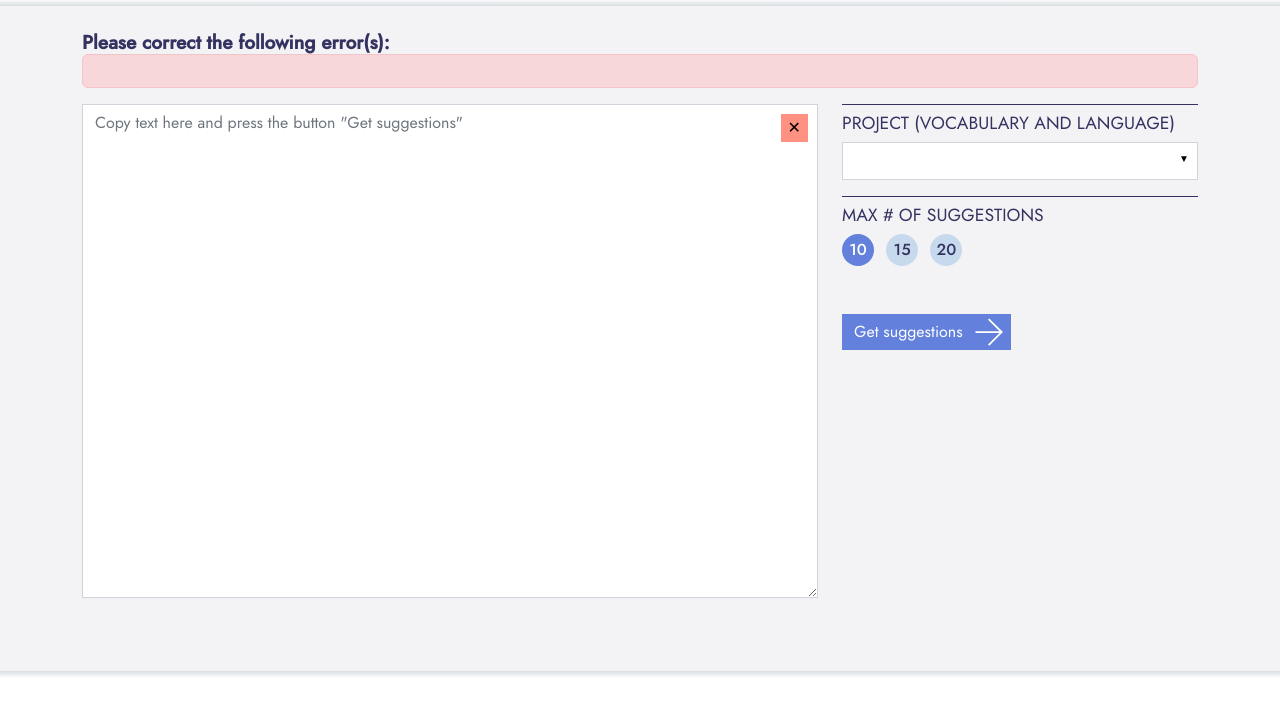
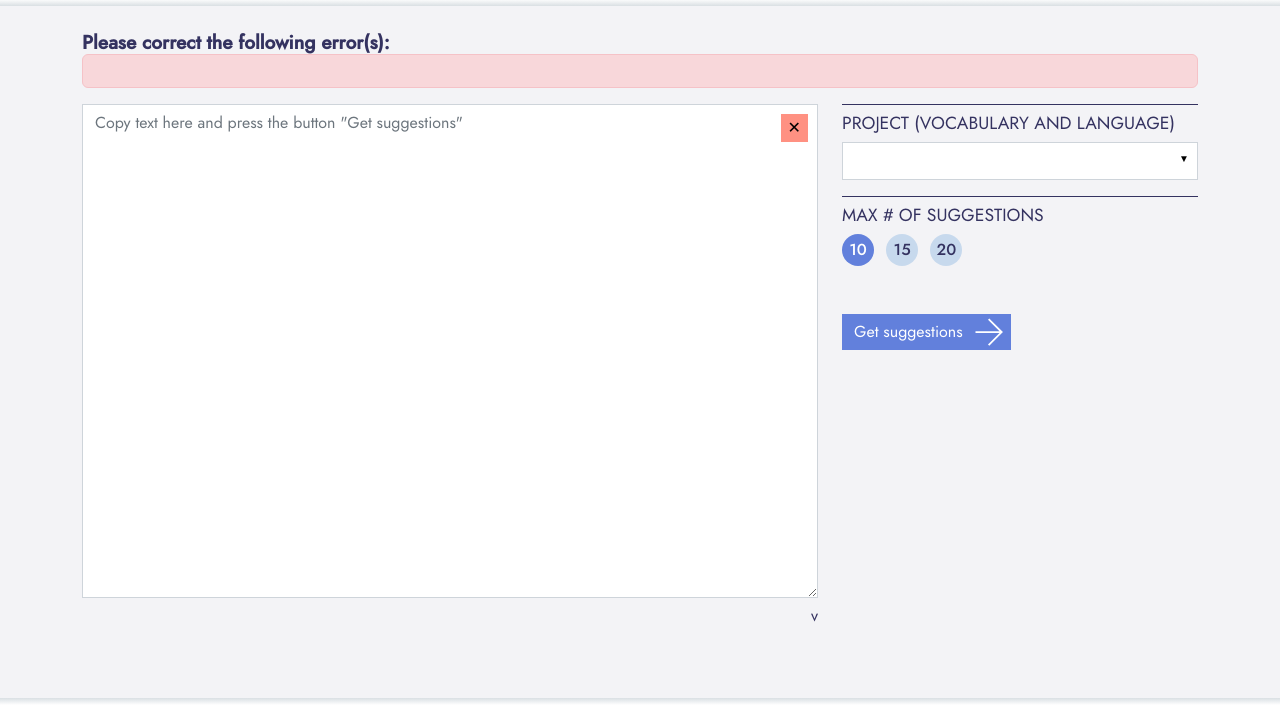
Before and after one commit to NatLibFi/Annif, a Python web app: template annif/templates/home.html in a window 1280 px wide. Shown: the part 176-881 px from the top of the page. Before the commit the page ends 852 px from the top, so only its background shows below. Run offline with Jinja, Linux system fonts and the light colour scheme; the template is opened without the code that fills it, so the values that code supplies are empty.

Commit message:
Show Annif version in WebUI below text box

```diff
--- a/annif/static/css/style.css
+++ b/annif/static/css/style.css
@@ -30,6 +30,11 @@ h1 { font-size: 2rem; }
   border: none;
   border-radius: 0px;
   padding: 2px 7px;
+}
+#annif-version {
+  float: right;
+  margin-top: 0.5rem;
+  font-size: 1rem;
 }
 label, #suggestions {
   border-top: 1px solid #343260;
--- a/annif/templates/home.html
+++ b/annif/templates/home.html
@@ -51,6 +51,7 @@
       <div class="row mb-5">
         <div class="col-md-8">
           <annif-textarea @text-changed="onTextChanged" @text-cleared="onTextCleared"></annif-textarea>
+          <span id="annif-version">v<% annif_version %></span>
         </div>
         <div class="col-md-4">
           <div id="project-selection-wrapper">
@@ -233,6 +234,7 @@ new Vue({
   el: '#app',
   data: {
     text: '',
+    annif_version: '',
     project: '',
     limit: 10,
     projects: [],
@@ -243,6 +245,7 @@ new Vue({
   mounted: function() {
     // TBD: we can add a button to reload the list of projects later
     this.loadProjects();
+    this.loadVersion();
   },
   methods: {
     clearResults: function() {
@@ -281,6 +284,13 @@ new Vue({
             this_.problems.push(new Problem(title, detail, true));
           }
         });
+    },
+    loadVersion: function() {
+      var this_ = this;
+      axios.get('/v1')
+        .then(res => {
+          this_.annif_version = res.data.version;
+        })
     },
     suggest: function(event) {
       this.problems = [];
```
